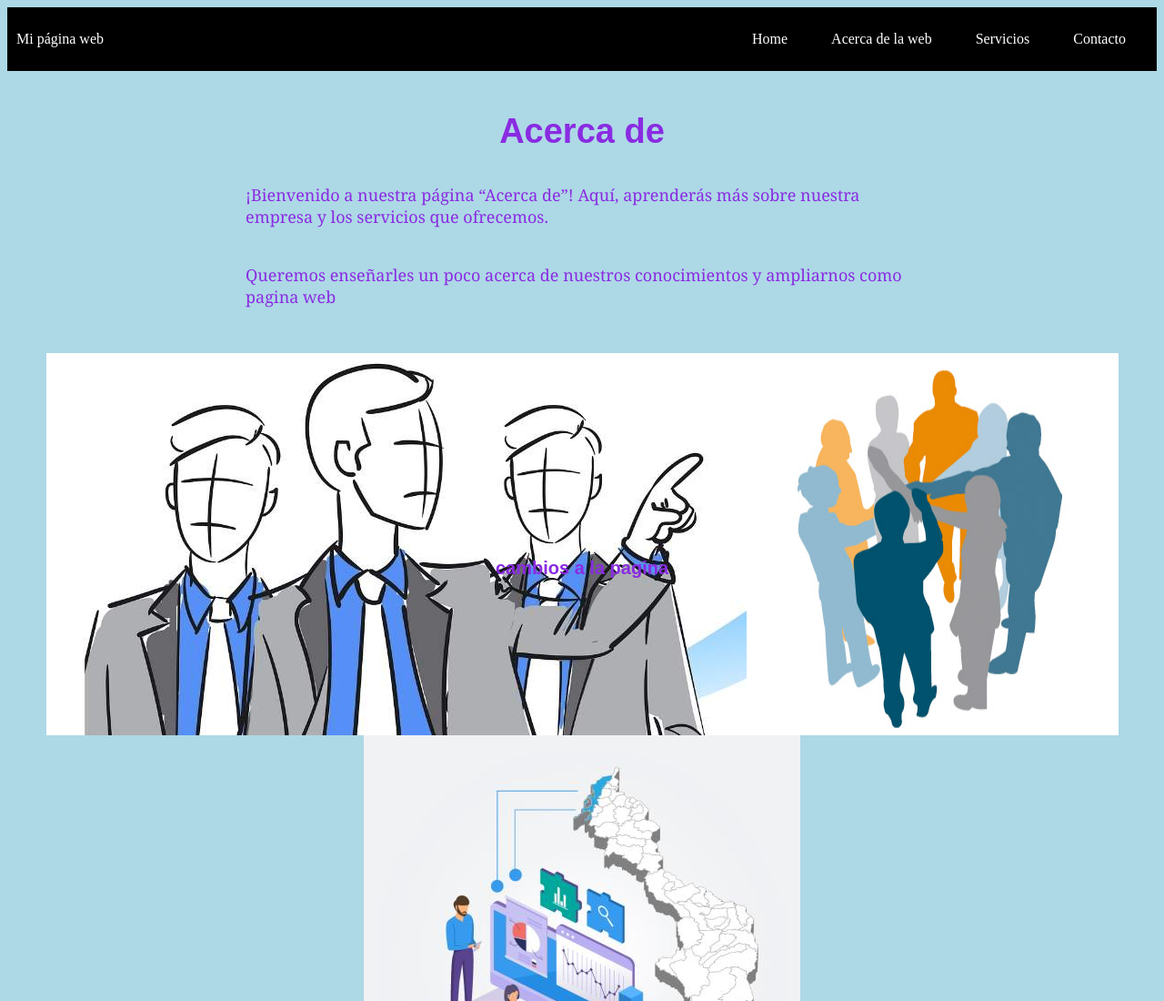
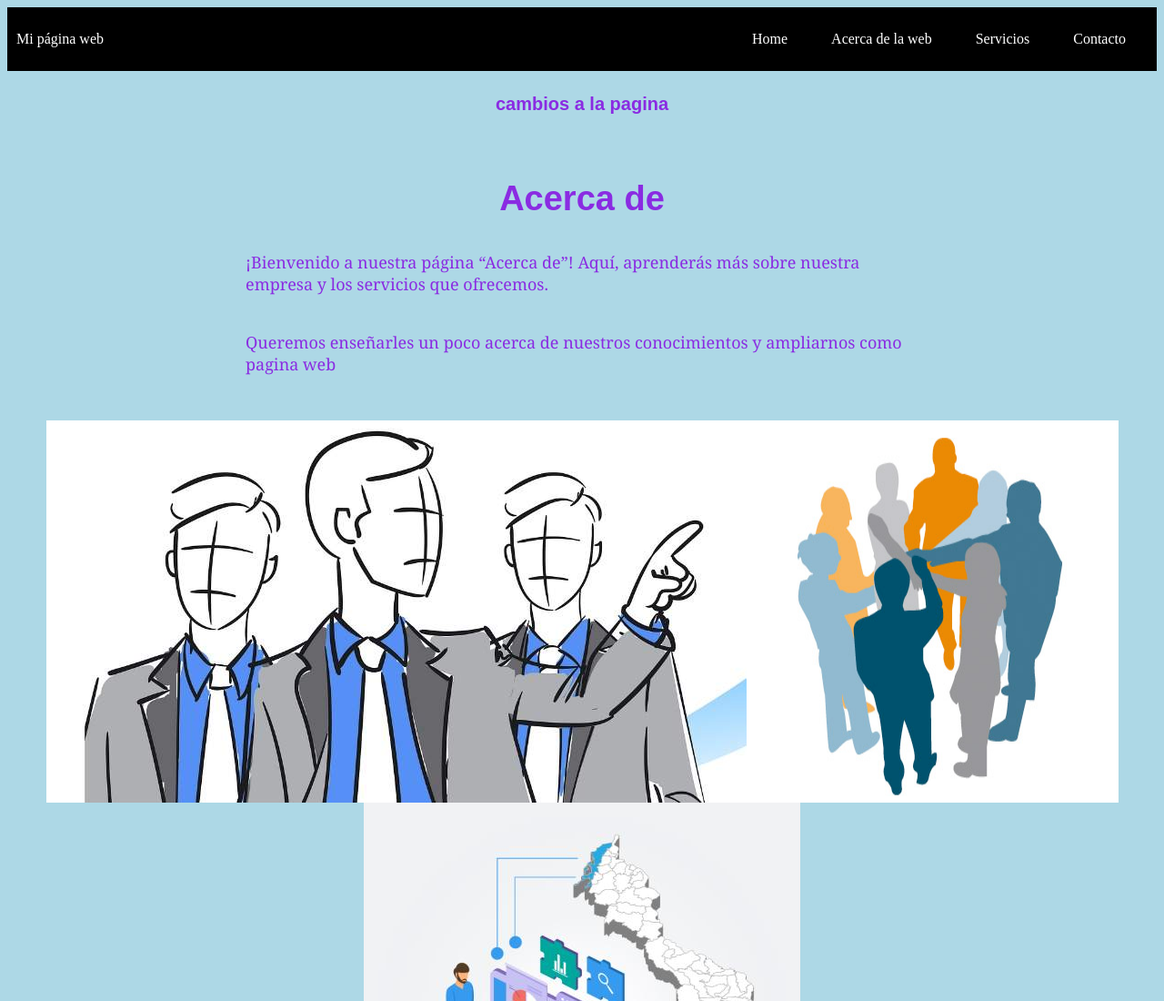
Before and after one commit to brandoncano2/Seccion-5, a plain HTML site: page acerca.html in a window 1280 px wide. Shown: the top 1100 px of the page at 91% size. Drawn offline with Linux system fonts and the light colour scheme.

Commit message:
Mi actualizacion

```diff
--- a/acerca.html
+++ b/acerca.html
@@ -18,7 +18,8 @@
               </ul>
         </nav>
     </div>
-
+    <h1><span style="font-size: 20px;">cambios a la pagina</span></h1>
+</div>
     <div class="container">
         <h1>Acerca de</h1>
          <p>¡Bienvenido a nuestra página “Acerca de”! Aquí, aprenderás más sobre nuestra empresa y los servicios que ofrecemos.</p>
@@ -29,10 +30,6 @@
         <img src="img/empresa2.jpg" alt="Criterios" />
         <img src="img/empresa3.jpg" alt="Localización" />
        </div>
-       <div class="getting">
-        <h1><span style="font-size: 20px;">cambios a la pagina</span></h1>
-    </div>
-
     <link rel="stylesheet" href="estilos.css">
 
 </body>
```
